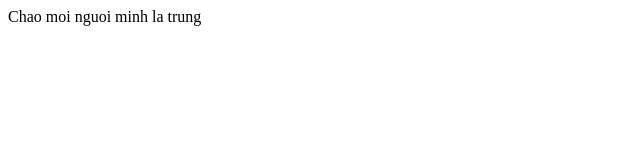
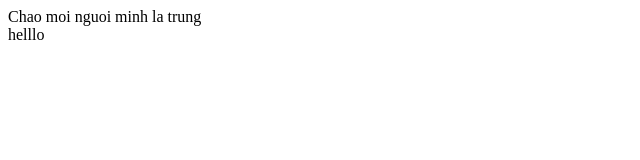
Before and after one commit to PhamTrung99/1712848, a plain HTML site: page WebCaNhan.html in a window 1280 px wide. Shown: the full height of the page, 0-640 px from the left. Drawn offline with Linux system fonts and the light colour scheme.

Commit message:
MOi cap nhat

```diff
--- a/WebCaNhan.html
+++ b/WebCaNhan.html
@@ -7,5 +7,6 @@
 </head>
 <body>
    <div>Chao moi nguoi minh la trung</div>
+   <div>helllo</div>
 </body>
 </html>
```
